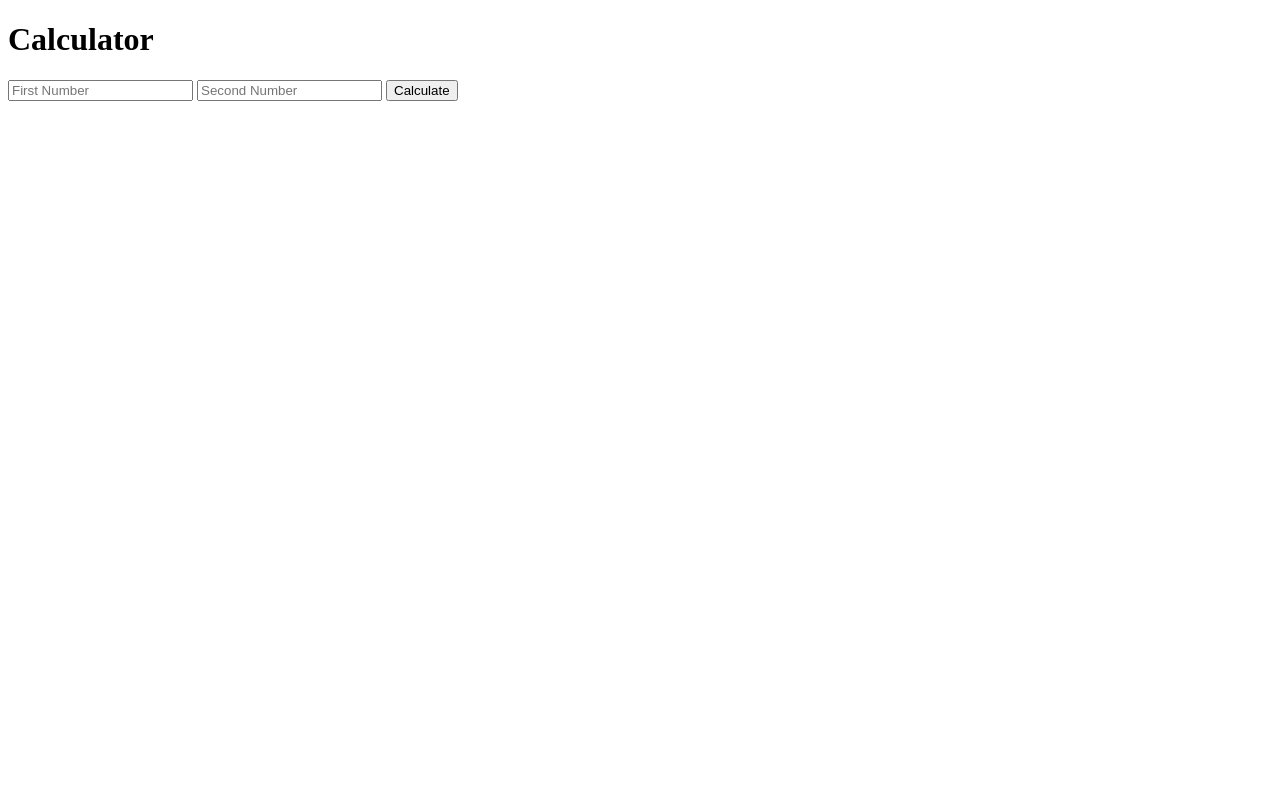
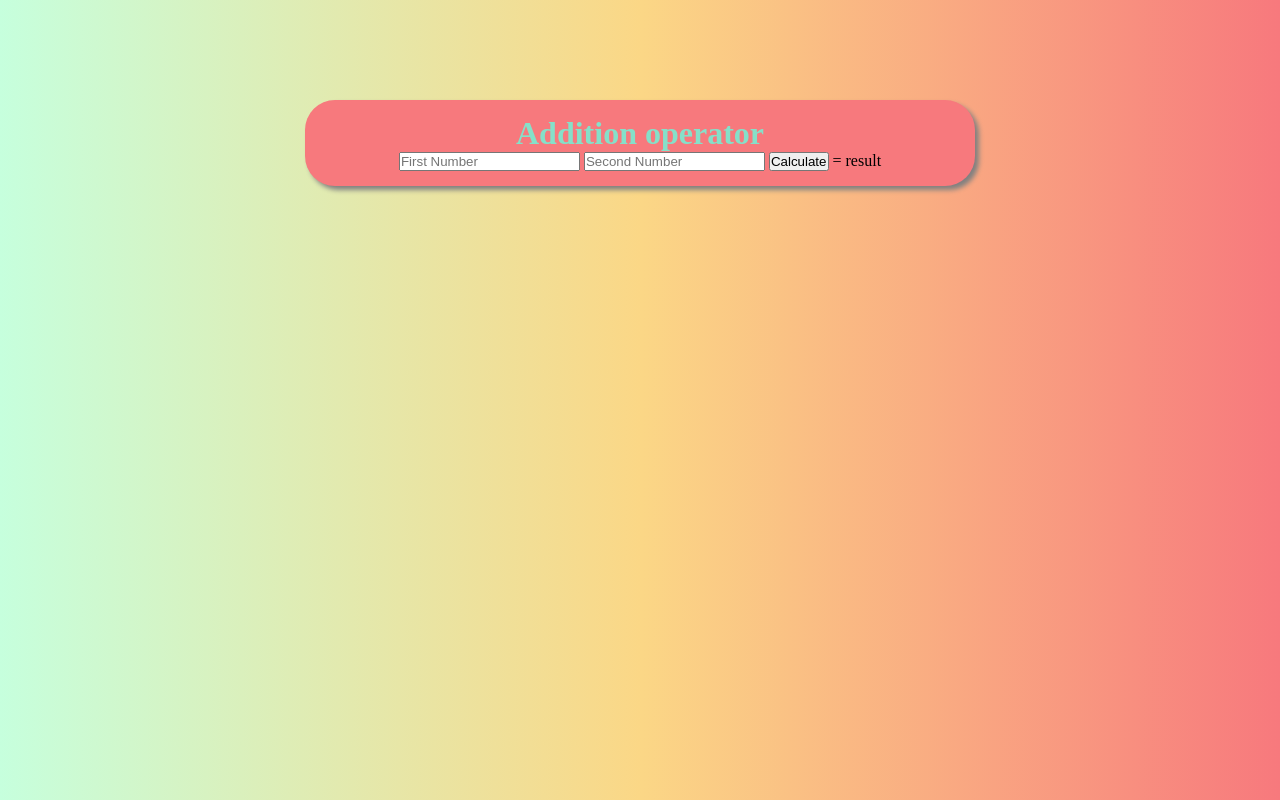
Before and after one commit to ilagon/basic-calculator, a website: page index.html in a window 1280 px wide. Drawn offline with Linux system fonts and the light colour scheme.

Commit message:
improve design integrate browser calculation instead of server calculation

```diff
--- a/calculator.js
+++ b/calculator.js
@@ -13,7 +13,6 @@ app.post('/', (req, res) => {
     let num1 = Number(req.body.num1);
     let num2 = Number(req.body.num2);
     let result = num1 + num2;
-
     res.send(`The result is ${result}<br><br><a href="/">Back to start</a>`);
 } );
 
--- a/index.html
+++ b/index.html
@@ -5,13 +5,33 @@
     <meta name="viewport" content="width=device-width, initial-scale=1.0">
     <meta http-equiv="X-UA-Compatible" content="ie=edge">
     <title>Calculator</title>
+    <link rel="stylesheet" href="styles.css">
 </head>
 <body>
-    <h1>Calculator </h1>
-    <form action="/" method="post">
-        <input type="text" name="num1" placeholder="First Number">
-        <input type="text" name="num2" placeholder="Second Number">
-        <button type="submit" name="submit">Calculate</button>
-    </form>
+    <div class="container">
+        <h1 class="grid-item item1">Addition operator</h1>
+        <!-- <form  action="/" method="post"> -->
+            <input id="num1" class="grid-item item2" type="text" name="num1" placeholder="First Number">
+            <input id="num2" class="grid-item item3" type="text" name="num2" placeholder="Second Number">
+            <button id="submit" type="submit" name="submit">Calculate</button>
+            <label>=</label>
+            <label id="answer" name="answer">result</label>
+        <!-- </form> -->
+    </div>
+
+    <script>
+        document.getElementById("submit").addEventListener("click", () => {
+            let x = document.getElementById("num1");
+            let y = document.getElementById("num2");
+
+            let op1 = parseInt(x.value);
+            let op2 = parseInt(y.value);
+
+            let answer = op1+op2;
+            console.log(answer);
+
+            document.getElementById("answer").innerHTML = answer.toString();
+        });
+    </script>
 </body>
 </html>
--- /dev/null
+++ b/styles.css
@@ -0,0 +1,35 @@
+*{
+    padding: 0;
+    margin: 0;
+}
+
+body {
+  background: #c6ffdd; /* fallback for old browsers */
+  background: -webkit-linear-gradient(
+    to left,
+    #f7797d,
+    #fbd786,
+    #c6ffdd
+  ); /* Chrome 10-25, Safari 5.1-6 */
+  background: linear-gradient(
+    to left,
+    #f7797d,
+    #fbd786,
+    #c6ffdd
+  ); /* W3C, IE 10+/ Edge, Firefox 16+, Chrome 26+, Opera 12+, Safari 7+ */
+    text-align: center;
+}
+
+h1{
+    color: hsl(165deg, 60%, 70%)
+}
+
+.container{
+    width: 50%;
+    margin: 100px auto auto auto;
+    box-shadow: 4px 4px 5px gray;
+    border-radius: 30px;
+    padding: 15px;
+    background-color: #f7797d;
+    bottom: 50px;
+}
```
Also changed, not shown: bmicalculator.html (+2 -0 lines).
